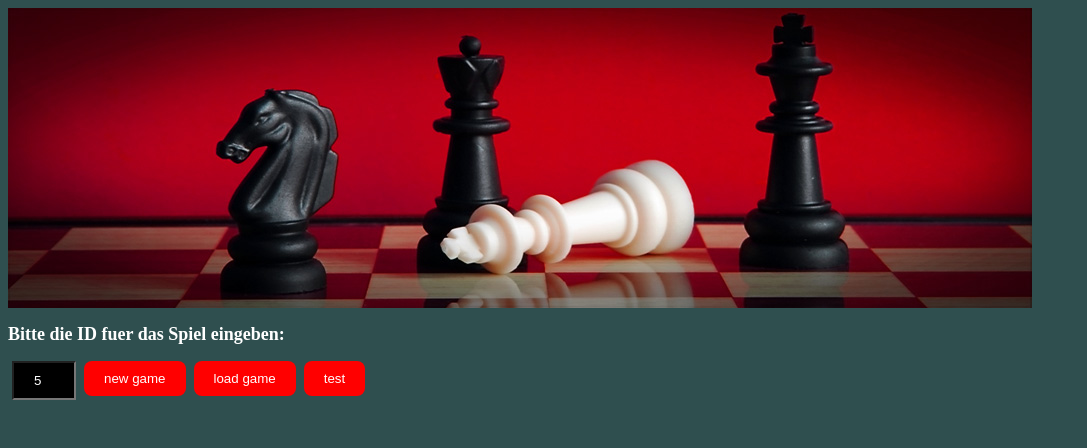
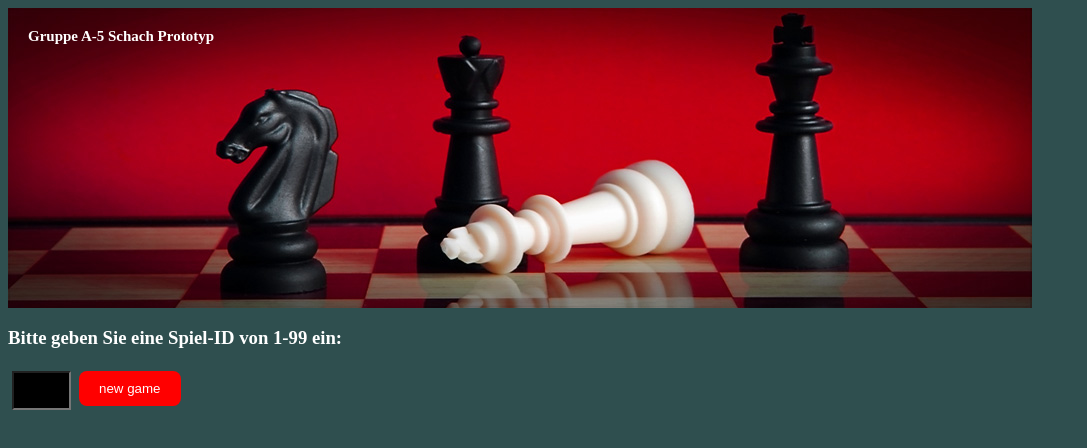
Before and after one commit to HunterZ1994/WEB_03, a website: page Prototype_2.0/html/index.html in a window 1280 px wide. Shown: the whole page, without its empty margins (0-1087 px from the left). Drawn offline with Linux system fonts and the light colour scheme.

Commit message:
Removed Test files and button

```diff
--- a/Prototype_2.0/app.js
+++ b/Prototype_2.0/app.js
@@ -7,7 +7,6 @@ const path = require('path');
 //routing constants
 const init = require("./api/init/index");
 const newGame = require("./api/init/newGame");
-const test = require("./test");
 
 //logging
 app.use(morgan('common', {stream: fs.createWriteStream('./requests.log', {flags: 'a'})}));
@@ -15,9 +14,8 @@ app.use(morgan('common', {stream: fs.createWriteStream('./requests.log', {flags:
 //Request routing
 app.use("/", init);
 app.use("/newGame", newGame)
-app.use("/test",test);
 
-//static CSS files
+//static CSS and picture files
 app.use(express.static(path.join(__dirname, '/public')));
 
 //Error handeling
--- a/Prototype_2.0/html/index.html
+++ b/Prototype_2.0/html/index.html
@@ -7,29 +7,22 @@
             function setID(){
                 var id = document.getElementById("ID").value;
                 console.log(id);
-                document.getElementById("hiddenID").value = id;
                 document.getElementById("newGameId").value = id;
             }
         </script>
     </head>
     <body>
-        <img src="/pictures/chess-header.jpg" alt="Page-header">
-        <h1>Bitte die ID fuer das Spiel eingeben:</h1>
+        <div id="container">
+            <img src="/pictures/chess-header.jpg" alt="Page-header">
+            <p id="text">Gruppe A-5 Schach Prototyp</p>
+        </div>
+        <h3>Bitte geben Sie eine Spiel-ID von 1-99 ein:</h3>
 
-        <input maxlength="3" type="text" value="5" name="SpieleID" id="ID" onchange="setID()">
+        <input maxlength="2" type="text" name="SpieleID" id="ID" onchange="setID()">
 
         <form action="/newGame" method="GET">
             <input type="hidden" id="newGameId" name="newGameId">
             <input type="submit" value="new game">
         </form>
-        <form action="/loadGame" method="GET">
-            <input type="hidden" id="loadGameId" name="loadGameId">
-            <input type="submit" value="load game">
-        </form>
-        <form action="test" method=GET>
-            <!-- <label id="testlable"></label> -->
-            <input type="hidden" name="hiddenID" id="hiddenID">
-            <input type="submit" value="test">
-        </form>
     </body>
 </html>
--- a/Prototype_2.0/public/css/styles.css
+++ b/Prototype_2.0/public/css/styles.css
@@ -1,12 +1,6 @@
 body {
     background-color: darkslategrey;
     color: white;
-}
-
-h1 {
-    color: white;
-    font-size: 18px;
-    font-family:
 }
 
 input[type=button], input[type=submit], input[type=reset], input[type=hidden] {
@@ -26,7 +20,7 @@ input[type=text] {
     padding: 10px 20px;
     color: white;
     margin: 4px;
-    width: 20px;
+    width: 15px;
     float: left;
 }
 
@@ -35,3 +29,18 @@ input[type="submit"]:hover {
     color: white;
     float: left;
 }
+
+#text {
+  position: absolute;
+  color: white;
+  font-size: 15px;
+  font-weight: bold;
+  left: 20px;
+  top: 5px;
+}
+
+#container {
+  height: 300px;
+  width: 1024px;
+  position: relative;
+}
```
Also changed, not shown: Prototype_2.0/html/loadGame.html (deleted, +0 -13 lines), Prototype_2.0/test.js (deleted, +0 -9 lines), 1 other file.
